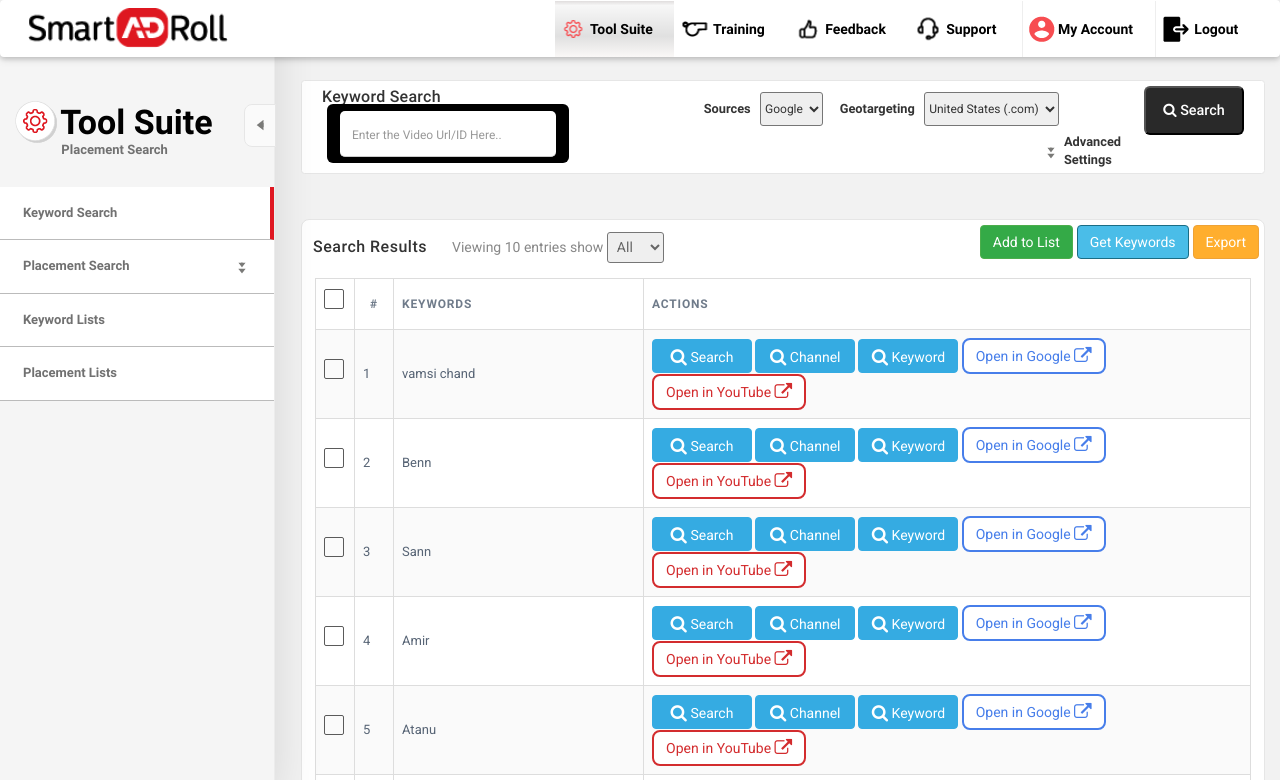
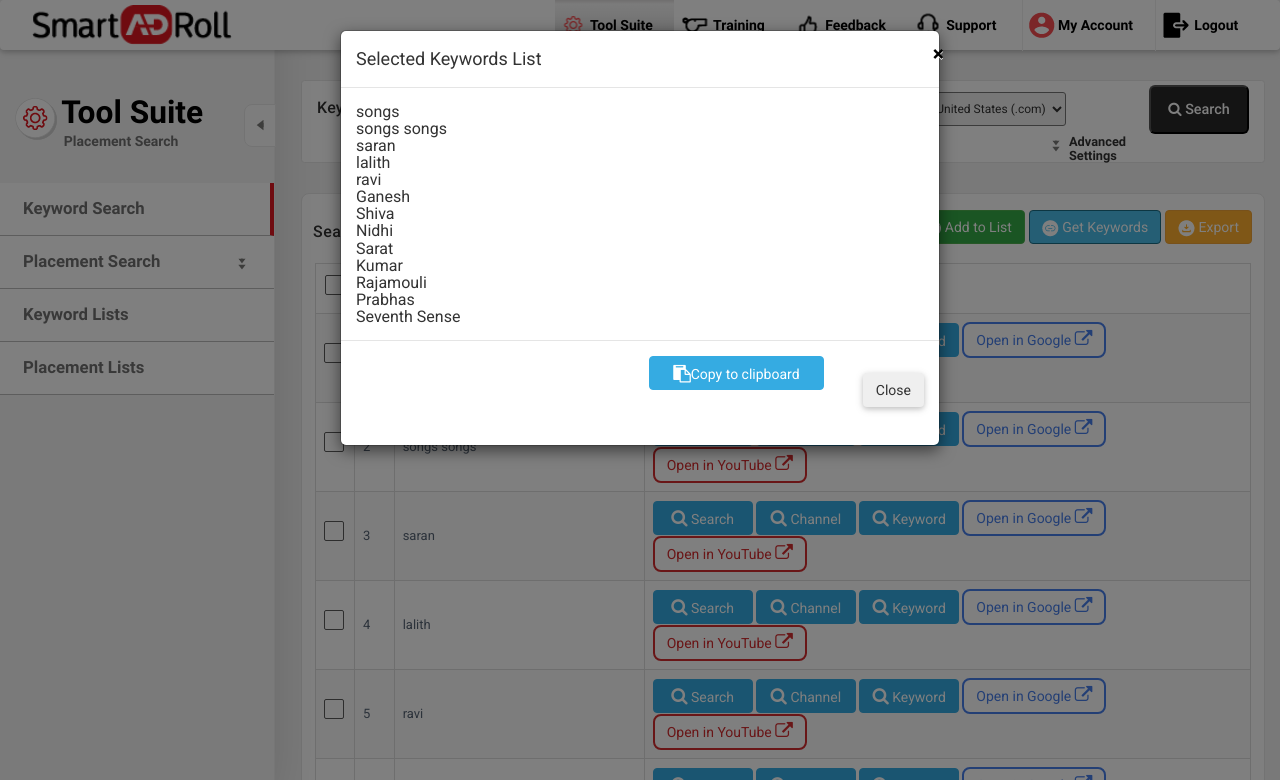
Before and after one commit to angularprojects4all/smartadroll, a plain HTML site: page index.html at #!/toolsuite/keyword-search in a window 1280 px wide. Both pictures are taken after a click on the button "Get Keywords". Shown: the top 780 px of the page. Drawn offline with nearby package versions, Linux system fonts and the light colour scheme.

Commit message:
keyword search is done and with copy to clipboard

```diff
--- a/css/main.css
+++ b/css/main.css
@@ -68,7 +68,7 @@ table {
 	border-spacing: 0;
 }
 .ofh{overflow: hidden;}
-body { font-family: 'Roboto', sans-serif; }
+body { font-family: 'Roboto', sans-serif;     line-height: 1.069999 !important;}
 .font-awesome{ font-family: FontAwesome;}
 .padtb10{ padding:10px 0px}
 .marl15{ margin-left:15px}
@@ -136,7 +136,11 @@ a:hover{ text-decoration:none; color:#36a0f4}
     padding: 15px 11px;
     background-color: rgb(250,250,250);
     border: 1px solid rgb(230,230,230);
-    transition: .1s ease-out;
+    transition: .3s ease-out;
+    -moz-transition: .3s ease-out;
+    -webkit-transition: .3s ease-out;
+    -o-transition: .3s ease-out;
+    transition: .3s ease-out;
 }
 /* Header styles */
 
@@ -1300,7 +1304,9 @@ button[disabled] {cursor: not-allowed; opacity: 0.6;}
 .nav_top_margin{ margin-top:80px !important;}
 .content_inner.fx_tp_header{ padding:0px 20px;}
 /*{9265 3506}*/
-.navbar.navbar-default.header-nav-custom{ height:57px; z-index: 21}
+
+/******** ***** ***** AUTHOR : SUDHEER ******* **** ****** ****/
+.navbar.navbar-default.header-nav-custom{ height:50px; z-index: 21}
 .second_nav.active{ left:-250px;}
 .second_nav ul li{ float:left; list-style: none; padding:5px 15px 5px 25px;}
 .second_nav.pullback {left:-300px;}
@@ -1310,7 +1316,8 @@ button[disabled] {cursor: not-allowed; opacity: 0.6;}
 .more_open a{ display:block; padding:2px 10px;}
 .dropdown:hover .more_open li:hover{ background: none;}
 .second_nav ul li a{ color:#b5b5b5; font-size:14px;}
-.main_ntitle{ margin-top:14px; font-size:13px; font-weight: bold;}
+.main_ntitle{ margin-top:14px; font-size: 16.7820px;
+    font-weight: bold;}
 .second_nav ul li.main_ntitle{ padding-left:15px; color:#717171;}
 /* .second_nav ul li a:hover{color:#fff;} */
 a.active p.dr_tit.dropdown-btn, .mega_menu_sc ul a.active li{ border-right:4px solid rgb(223,23,33);}
@@ -1325,7 +1332,7 @@ a.active p.dr_tit.dropdown-btn, .mega_menu_sc ul a.active li{ border-right:4px s
 .btn_danger_color { color: #f35958;}
 .btn_theme{ background:#fff; color:#35abe2;}
 .btn_theme_fill{ background:#35abe2; color:#fff; box-shadow:none !important; }
-.table > thead > tr > th { border-bottom: none; text-transform: uppercase; font-size: 12px; letter-spacing: 0.07em; color: #6f7b8a; white-space: nowrap; position: relative; padding: 10px 30px 10px 8px;}
+.table > thead > tr > th { border-bottom: none; text-transform: capitalize; height: 25px; font-size: 13px; letter-spacing: 0.07em; color: #6f7b8a; white-space: nowrap; position: relative; padding: 10px 10px 7px 9px;}
 .table > thead > tr > th.nowrap{ white-space:inherit;}
 .table > thead > tr > th > a { color: #6f7b8a;}
 /* .table-striped tbody > tr:nth-child(2n+1) > td, .table-striped tbody > tr:nth-child(2n+1) > th { background-color: #efefef; border: none;} */
@@ -1339,7 +1346,13 @@ a.active p.dr_tit.dropdown-btn, .mega_menu_sc ul a.active li{ border-right:4px s
 #plans.table.dataTable>thead>th, table.dataTable thead th{ padding:8px !important; padding-right:30px !important;}
 table.dataTable thead th{ border-bottom:none !important;}
 
-.second_nav { height: 100% !important; transition:.2s ease-in;}
+.second_nav { height: 100% !important;
+    transition: .3s ease-out;
+    -moz-transition: .3s ease-out;
+    -webkit-transition: .3s ease-out;
+    -o-transition: .3s ease-out;
+    transition: .3s ease-out;
+}
 #detailsPopup .modal-dialog { width: 800px; }
 #detailsPopup .det_body { display: block; overflow: hidden;}
 #detailsPopup .tabbed { margin-top: 0px; }
@@ -1396,8 +1409,8 @@ input:-ms-input-placeholder {font-size: 12px;} /* IE */
 }
 
 .dropdown-container { display: none; }
-.dr_tit { color: #7a7a7a; }
-.dr_tit:hover { color: #000; }
+.dr_tit { color: #000; }
+.dr_tit:hover { text-shadow: 1px 1px 2px rgba(0,0,0,.150); }
 .dropdown-btn .fa-caret-up, .dropdown-btn.active .fa-caret-down { display: none; }
 .dropdown-btn.active .fa-caret-up{ display: block; }
 .feat_acnt { min-height: 100px; max-height: 100px; padding: 14px 10px; }
@@ -1467,7 +1480,7 @@ input:-ms-input-placeholder {font-size: 12px;} /* IE */
 }
 
 .navbar-toggle {
-    margin: 23px 0;
+    margin: 10px 0;
  }
 
  .navbar-nav, .navbar-nav li, .navbar-nav li a {
@@ -1658,7 +1671,7 @@ filter: progid:DXImageTransform.Microsoft.gradient( startColorstr='#e0dddd', end
     margin-right: 15px;
     border: 1px solid rgb(230,230,230);
     border-radius: 3.5px;
-    padding: 5px;
+    padding: 4px 0px;
 }
 .di {
     display:inline;
--- a/js/config.js
+++ b/js/config.js
@@ -17,3 +17,9 @@ var navImages = [
 
 var LOGIN_BTN_TEXT = 'Login';
 var REGISTER_BTN_TEXT = 'SUBMIT';
+
+
+
+//Dev
+const API_PREFIX = "http://127.0.0.1:8887";
+const API_SUFFIX = ".json";
--- a/js/controllers/keywordSearchController.js
+++ b/js/controllers/keywordSearchController.js
@@ -5,18 +5,22 @@ smartAdRoll.controller('keywordSearchCtrl', function ($rootScope, $scope, $state
             userName: '', email: '', password: '',
         };
         $scope.currentPage = 1;
-        $scope.pageSize = 50;
         $rootScope.sideNavSubHeading = "Keyword Search";
         $scope.getAllKeyowrds();
+        $scope.currentPage = 1;
+        $scope.pageSize = 10;
 
     };
 
+    $scope.pageChanged = function (page) {
+       $scope.keywords = $scope.keywords_bkp.slice((page-1)*$scope.pageSize, (page-1)*$scope.pageSize+$scope.pageSize);
+    }
+
     $scope.getAllKeyowrds = function() {
-        $scope.currentPage = 1;
-        $scope.pageSize = 10;
-        $http.get("/temp/user-response.json").then(function (response) {
-            $scope.keywords = response.data.data.proAccounts;
-            $scope.totalCount = response.data.data.count;
+        $http.get(API_PREFIX+"/temp/keywor-search"+API_SUFFIX).then(function (response) {
+           $scope.keywords = response.data;
+           $scope.keywords_bkp = response.data;
+           $scope.totalCount = response.data.length;
         })
     }
 
--- a/partials/header.html
+++ b/partials/header.html
@@ -9,7 +9,7 @@
 					<span class="icon-bar"></span>
 				</button>
 			</div>
-			<img src="{{logoUrl}}" class="pull-left img-responsive" width="200" style="margin:8px;" />
+			<img src="{{logoUrl}}" class="pull-left img-responsive" width="200" style="margin: 5px 11.5px;" />
 			<ul class="nav-menu pull-right unhide" ng-show="$root.userLoginStatus==true || $state.current.name!='main.login'" id="main_nav">
 				<li ng-class="$state.current.url.indexOf('toolsuite')>=0 ? 'active':''">
 					<a style="">
@@ -63,9 +63,9 @@ ng-class="$root.collapse ? 'pullback':''" style=" box-shadow:  -6px 1px 50px rgb
 			</li>
 			<li class="title main_ntitle" placeholder="showMainModule('so')">
 				<img ng-src="{{$root.sideNavActImg}}" />
-				<span style="display: inline; position: relative; font-weight: 800; color: #000; font-size: 34px;
-				top: 9px; line-height: 100px;" ng-bind="$root.sideNavHeading"></span><br/>
-				<span ng-bind="$root.getSideNavSubHeading();" style="position: relative; top: -22px; left: 19%;"></span>
+				<span style="display: inline; position: relative; font-weight: 800; color: #000; font-size: 31.69px;
+				top: -2%; line-height: 100px;" ng-bind="$root.sideNavHeading"></span><br/>
+				<span ng-bind="$root.getSideNavSubHeading();" style="position: relative; top: -29px; left: 20%; font-size:14px;"></span>
 			</li>
 
 			<a ui-sref="main.keywordSearch" ui-sref-active="active" ng-click="plclick=false;"><li class="sd_nav_left title main_ntitle"
--- a/partials/toolsuite/keywordsearch.html
+++ b/partials/toolsuite/keywordsearch.html
@@ -11,10 +11,16 @@
         </div>
         <div class="col-md-7 col-sm-12" style="padding-left:0px !important;">
             <div class="di">
-                <label style="margin-top:14px;">Sources &nbsp;</label><select class="di selecti fs12"><option>Google</option></select>
+                <label style="margin-top:17px;">Sources &nbsp;</label>
+                <select class="di selecti fs12">
+                    <option>Google</option>
+                </select>
             </div>
             <div class="di">
-                <label style="margin-top:14px;"> &nbsp; &nbsp; Geotargeting &nbsp;</label><select class="di selecti fs12"><option>United States (.com)</option></select> &nbsp;
+                <label style="margin-top:14px;"> &nbsp; &nbsp; Geotargeting &nbsp;</label>
+                <select class="di selecti fs12">
+                    <option>United States (.com)</option>
+                </select> &nbsp;
             </div>
 
             <div class="dib pull-right">
@@ -26,7 +32,7 @@
                     <img class="di" style="padding:5px;" ng-src="{{toggleSettings?'../../../../assets/images/Uppng.png':'../../../../assets/images/Downpng.png'}}"
                     />
                 </span>
-                <label class="dib" style="cursor: pointer; width:80px;top: 7px; position: relative;">Advanced Settings</label>
+                <label class="dib" style="cursor: pointer; width:80px;top: 9px; position: relative;">Advanced Settings</label>
             </div>
         </div>
     </div>
@@ -90,20 +96,32 @@
 
         </form>
     </div>
-    <br/>
-    <br/>
+    <div class="mt30"></div>
 
     <div class="filter_wrap" style="border-radius:8px;">
-        <div>
+        <div style="margin:12px 5px;">
             <label class="di fw500" style="margin:6px;font-size:1rem;letter-spacing:.5px;">Search Results</label>
-            <div class="di" ng-show="totalCount>pageSize" style="line-height: 45px; padding-left:15px; font-size: 14px;color: #888;">Viewing {{pageSize}}
-                entries <span>show </span><select style="height: 31px; width: 57px; color: #666; border-radius: 3px; padding: 5px;"><option>All</option></select>
+            <div class="di" ng-show="totalCount>pageSize" style="line-height: 45px; padding-left:15px; font-size: 14px;color: #888;">Viewing {{pageSize}} entries
+                <span>show </span>
+                <select style="height: 31px; width: 57px; color: #666; border-radius: 3px; padding: 5px;">
+                    <option>All</option>
+                </select>
             </div>
-            <div class="pull-right">
-                <button class="btn btn-success btn-table-suc" style="">Add to List</button>
-                <button class="btn btn-info btn-table-inf" style="">Get Keywords</button>
-                <button class="btn btn-warning btn-table-war" style="">Export</button>
+            <div class="pull-right" style="padding-right: 7px;">
+                <button class="btn btn-success btn-table-suc" style="">
+                    <span>
+                        <img src="../../assets/images/check.png" />
+                    </span> Add to List</button>
+                <button class="btn btn-info btn-table-inf" data-toggle="modal" data-target="#getKeywordsModal">
+                    <span>
+                        <img src="../../assets/images/link.png" />
+                    </span> Get Keywords</button>
+                <button class="btn btn-warning btn-table-war" style="">
+                    <span>
+                        <img src="../../assets/images/download.png" />
+                    </span> Export</button>
             </div>
+            <div class="clearfix"></div>
             <div class="table-responsive" style="padding:8px;">
                 <table class="table table-striped table-hover table-bordered">
                     <thead>
@@ -119,32 +137,76 @@
                         <tr dir-paginate="keyword in keywords | filter: search| itemsPerPage: pageSize | orderBy:sortType:sortReverse" current-page="currentPage"
                             total-items="totalCount">
                             <td>
-                                <input type="checkbox" class="filled-in" id="app_" ng-model="keepmesign" ng-change="">
+                                <input type="checkbox" class="filled-in" id="app_" ng-model="check" ng-change="">
                                 <label class="checkbox_editable" for="app_" style="font-weight: normal !important; font-size: 14px !important;"></label>
                             </td>
                             <td ng-bind="$index+((currentPage-1)*pageSize) + 1"></td>
-                            <td>{{keyword.user.firstName}}</td>
+                            <td>{{keyword.value}}</td>
                             <td>
-                                <button class="btn btn-primary" style="width:100px; margin-bottom:0px !important; margin-right:0px !important;">
-                                    <i class="fa fa-search"></i> Search</button>
-                                <button class="btn btn-primary" style="width:100px; margin-bottom:0px !important; margin-right:0px !important;">
-                                    <i class="fa fa-search"></i> Channel</button>
-                                <button class="btn btn-primary" style="width:100px; margin-bottom:0px !important; margin-right:0px !important;">
-                                    <i class="fa fa-search"></i> Keyword</button>
-                                <button class="btn btn-hollow">
+                                <a href="#/toolsuite/placement-search/by-video?search={{keyword.value}}" class="btn btn-primary" style="width:100px; margin-bottom:0px !important; margin-right:0px !important;">
+                                    <i class="fa fa-search"></i> Search</a>
+                                <a href="#/toolsuite/placement-search/by-channel?search={{keyword.value}}" class="btn btn-primary" style="width:100px; margin-bottom:0px !important; margin-right:0px !important;">
+                                    <i class="fa fa-search"></i> Channel</a>
+                                <a href="#/toolsuite/placement-search/by-keyword?search={{keyword.value}}" class="btn btn-primary" style="width:100px; margin-bottom:0px !important; margin-right:0px !important;">
+                                    <i class="fa fa-search"></i> Keyword</a>
+                                <a href="https://www.google.com/search?q={{keyword.value}}" target="_blank" class="btn btn-hollow">
                                     Open in Google
                                     <i class="fa fa-external-link"></i>
-                                </button>
-                                <button class="btn btn-hollow-red">
+                                </a>
+                                <a href="https://www.youtube.com/results?search_query={{keyword.value}}" target="_blank" class="btn btn-hollow-red">
                                     Open in YouTube
                                     <i class="fa fa-external-link"></i>
-                                </button>
+                                </a>
                             </td>
                         </tr>
                     </tbody>
                 </table>
                 <div class="pag-footer" ng-show="search==''||search==undefined">
-                    <div class="di">Show </div><select class="di"><option>All</option></select>
-                    <dir-pagination-controls class="par_pagination" boundary-links="true" on-page-change="getAllKeywords()" template-url="partials/dirPagination.tpl.html"></dir-pagination-controls>
+                    <div class="di">Show </div>
+                    <select class="di">
+                        <option>All</option>
+                    </select>
+                    <dir-pagination-controls class="par_pagination" boundary-links="true" on-page-change="pageChanged(newPageNumber)" template-url="partials/dirPagination.tpl.html"></dir-pagination-controls>
                 </div>
             </div>
+        </div>
+    </div>
+</div>
+
+<div class="modal fade" id="getKeywordsModal" role="dialog">
+    <div class="modal-dialog">
+
+        <!-- Modal content-->
+        <div class="modal-content">
+            <div class="modal-header">
+                <button type="button" class="close" data-dismiss="modal">&times;</button>
+                <h4 class="modal-title">Selected Keywords List</h4>
+            </div>
+            <div class="modal-body">
+                <div id="clipboard_wrapper">
+                    <span ng-repeat="keyword in keywords">{{keyword.value}}
+                        <br/>
+                    </span>
+                </div>
+            </div>
+            <div class="modal-footer">
+                <button class="btn btn-primary" onclick="copyToClipboard('#clipboard_wrapper');">
+                    <i class="fa fa-clipboard"></i>Copy to clipboard</button>
+                <button type="button" class="btn" data-dismiss="modal">Close</button>
+            </div>
+        </div>
+
+    </div>
+    <script type="text/javascript">
+        function copyToClipboard(element) {
+            var $temp = $("<textarea>");
+            var brRegex = /<br\s*[\/]?>/gi;
+            $("body").append($temp);
+            $temp.val($(element).html().replace(brRegex, "\r\n").replace( new RegExp('ngRepeat: keyword in keywords --><span ng-repeat="keyword in keywords" class="ng-binding ng-scope">', 'g'),"").replace(new RegExp('</span><!-- end ','g'),"").replace(new RegExp('<!-- ','g'),"").replace(new RegExp('ngRepeat: keyword in keywords -->','g'),"")).select();
+            document.execCommand("copy");
+            $temp.remove();
+        }
+    </script>
+</div>
+
+</div>
--- /dev/null
+++ b/temp/keywor-search.json
@@ -0,0 +1,15 @@
+[
+    {"label":"1","value":"songs","action":""},
+    {"label":"2","value":"songs songs","action":""},
+    {"label":"3","value":"saran","action":""},
+    {"label":"4","value":"lalith","action":""},
+    {"label":"5","value":"ravi","action":""},
+    {"label":"6","value":"Ganesh","action":""},
+    {"label":"7","value":"Shiva","action":""},
+    {"label":"8","value":"Nidhi","action":""},
+    {"label":"9","value":"Sarat","action":""},
+    {"label":"10","value":"Kumar","action":""},
+    {"label":"10","value":"Rajamouli","action":""},
+    {"label":"10","value":"Prabhas","action":""},
+    {"label":"10","value":"Seventh Sense","action":""}
+]
```
Also changed, not shown: partials/toolsuite/placement-search-bychannel.html (+1 -1 lines), partials/toolsuite/placement-search-bykeyword.html (+1 -1 lines), assets/images/BlueSearch.png (added), assets/images/Search.png (added), assets/images/check.png (added), assets/images/download.png (added), assets/images/link.png (added).
